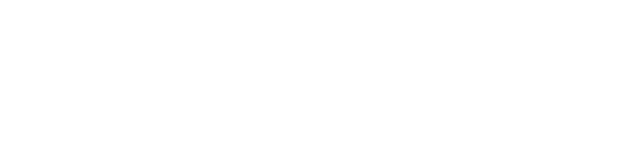
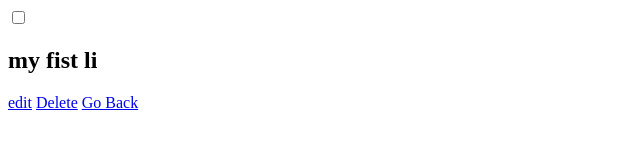
Before and after one commit to dejonayexplore/todo_app_front, a plain HTML site: page show.html in a window 1280 px wide. Shown: the whole page, without its empty margins (0-640 px from the left). Drawn offline with Linux system fonts and the light colour scheme.

Commit message:
Add show.html

```diff
--- a/show.html
+++ b/show.html
@@ -0,0 +1,11 @@
+<html>
+    <head> <title> "dejonaye's to do list" </title>
+     </head>
+  <body>
+      <input type="checkbox">
+      <h2> my fist li</h2>
+        <a href= "#"> edit</a>
+        <a href="#"> Delete</a>
+        <a href="index.html"> Go Back </a>
+    </body>
+</html>
```
Also changed, not shown: index.html (+3 -1 lines).
